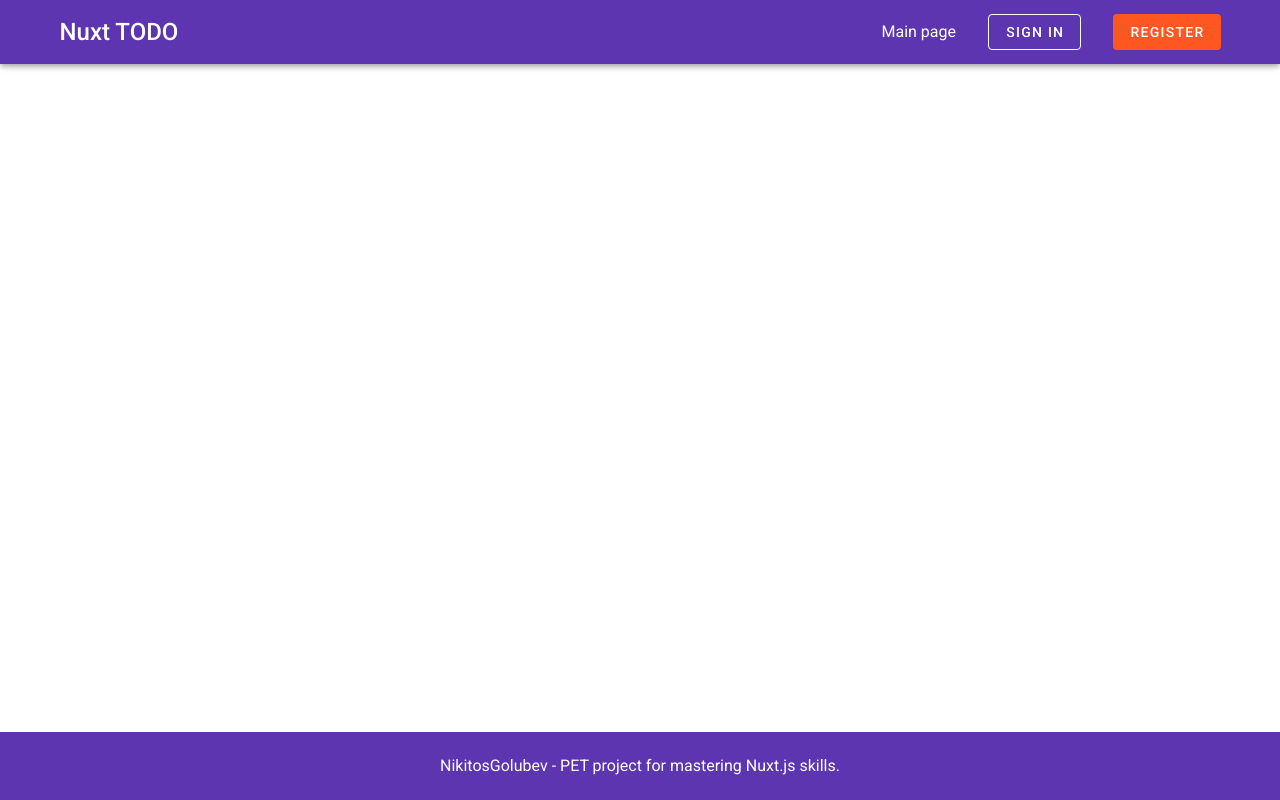
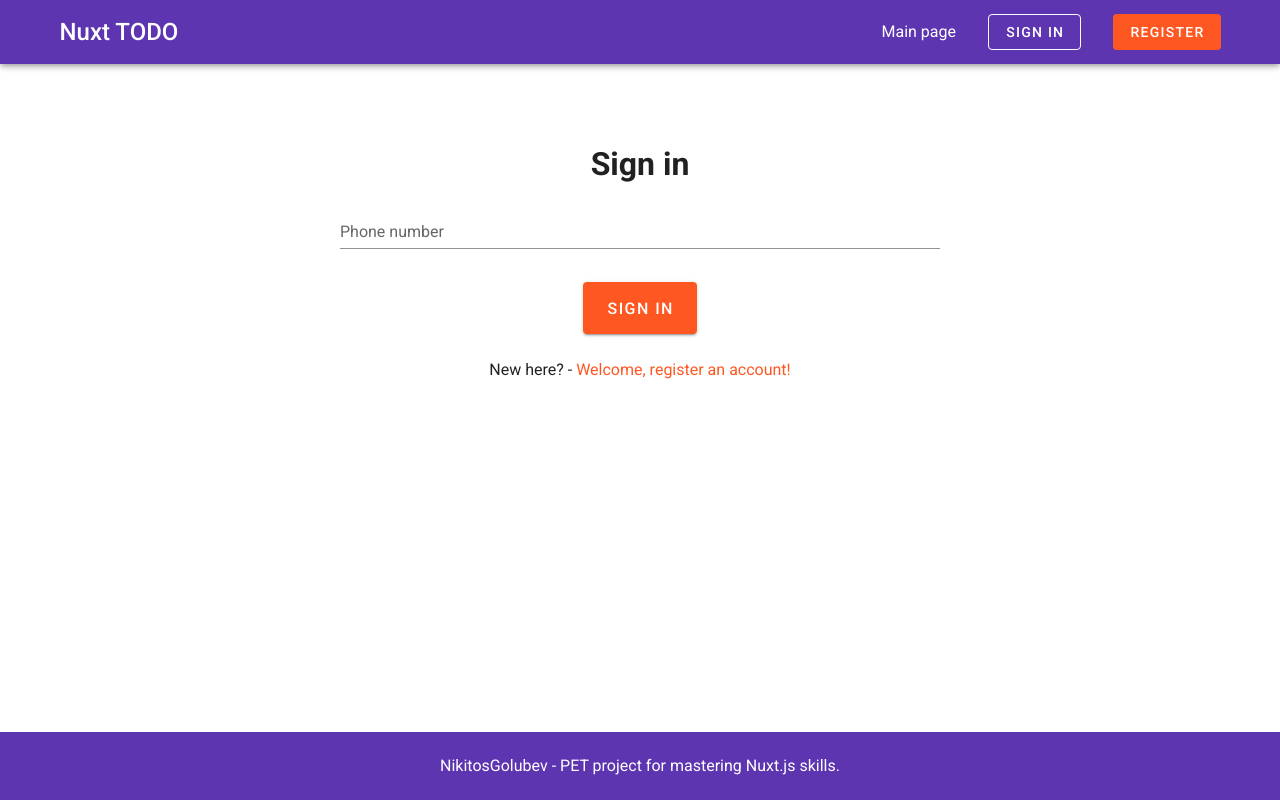
Before and after one commit to NikitosGolubev/nuxt-todos, a Nuxt app: page /login in a window 1280 px wide. Built offline with nearby package versions, Linux system fonts and the light colour scheme.

Commit message:
Login form template done

```diff
--- /dev/null
+++ b/components/LoginForm/LoginForm.vue
@@ -0,0 +1,44 @@
+<template>
+  <v-form
+    ref="loginForm"
+    class="login-form"
+    @submit.native.prevent="formSubmit"
+  >
+    <div>
+      <v-text-field label="Phone number" required />
+    </div>
+
+    <div class="login-form__submit">
+      <v-btn x-large type="submit" color="deep-orange" class="white--text">
+        Sign in
+      </v-btn>
+    </div>
+
+    <div class="login-form__alternatives">
+      New here? -
+      <nuxt-link to="/register" class="link link_primary">
+        Welcome, register an account!
+      </nuxt-link>
+    </div>
+  </v-form>
+</template>
+
+<script>
+export default {
+  methods: {
+    formSubmit() {},
+  },
+}
+</script>
+
+<style scoped lang="scss">
+.login-form {
+  &__submit {
+    margin-top: 12px;
+  }
+
+  &__alternatives {
+    margin-top: 24px;
+  }
+}
+</style>
--- a/pages/index.vue
+++ b/pages/index.vue
@@ -23,7 +23,7 @@
         </p>
 
         <div class="text-description__action-call">
-          <nuxt-link to="/">
+          <nuxt-link to="/register">
             <v-btn depressed x-large color="deep-orange" class="white--text">
               Supercharge your life
             </v-btn>
--- /dev/null
+++ b/pages/login.vue
@@ -0,0 +1,30 @@
+<template>
+  <div>
+    <div class="login-form">
+      <div class="login-form__title">
+        <h1 class="text--h3">Sign in</h1>
+      </div>
+      <login-form />
+    </div>
+  </div>
+</template>
+
+<script>
+import LoginForm from '@/components/LoginForm/LoginForm'
+
+export default {
+  components: { LoginForm },
+}
+</script>
+
+<style lang="scss" scoped>
+.login-form {
+  max-width: 600px;
+  margin: auto;
+  text-align: center;
+
+  &__title {
+    margin-bottom: 16px;
+  }
+}
+</style>
```
